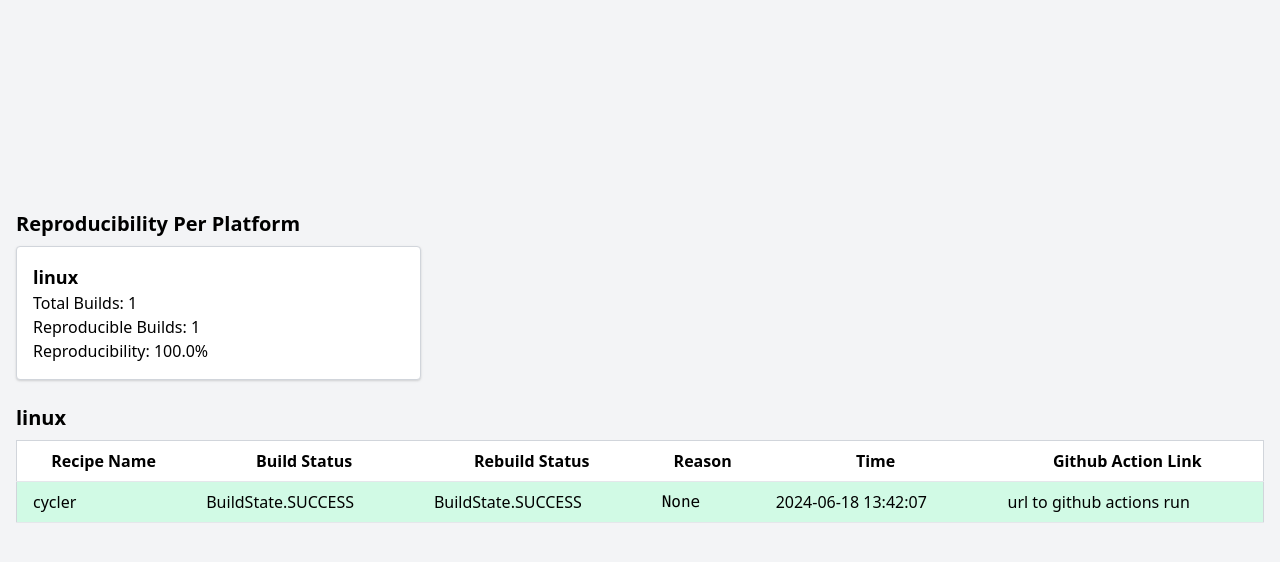
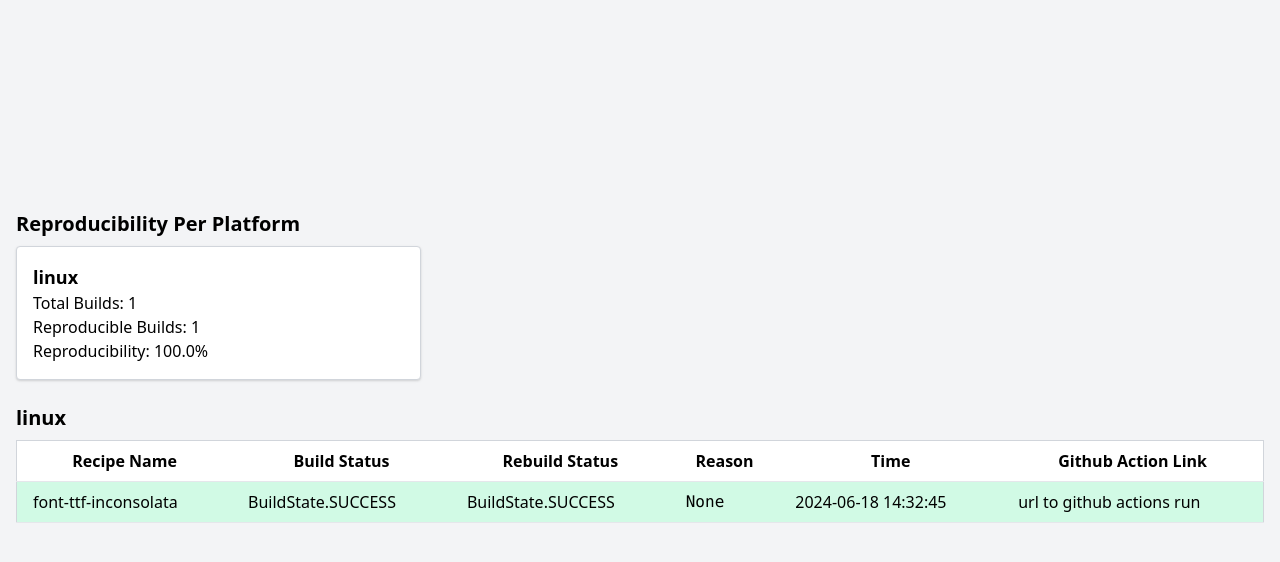
Before and after one commit to prefix-dev/reproducible-builds, a plain HTML site: page docs/index.html in a window 1280 px wide. Shown: the part 70-632 px from the top of the page. Drawn offline with nearby package versions, Linux system fonts and the light colour scheme.

Commit message:
Update statistics at docs/index.html

```diff
--- a/docs/index.html
+++ b/docs/index.html
@@ -48,12 +48,12 @@
                 <tbody>
 
                     <tr class="bg-green-100">
-                        <td class="py-2 px-4 border-b">cycler</td>
+                        <td class="py-2 px-4 border-b">font-ttf-inconsolata</td>
                         <td class="py-2 px-4 border-b">BuildState.SUCCESS</td>
                         <td class="py-2 px-4 border-b">BuildState.SUCCESS</td>
                         <td class="py-2 px-4 border-b"><pre>None</pre></td>
-                        <td class="py-2 px-4 border-b">2024-06-18 13:42:07</td>
-                        <td class="py-2 px-4 border-b"><a href="https://github.com/prefix-dev/reproducible-builds/actions/runs/9565830666">url to github actions run</a></td>
+                        <td class="py-2 px-4 border-b">2024-06-18 14:32:45</td>
+                        <td class="py-2 px-4 border-b"><a href="https://github.com/prefix-dev/reproducible-builds/actions/runs/9566862567">url to github actions run</a></td>
                         <!-- <td class="py-2 px-4 border-b">
                             <button class="bg-blue-500 text-white py-1 px-3 rounded hover:bg-blue-700" onclick="viewLogs('None')">View Logs</button>
                         </td> -->
```
